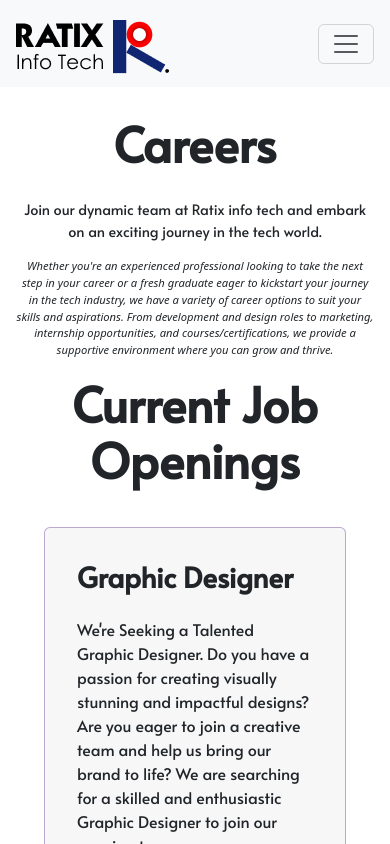
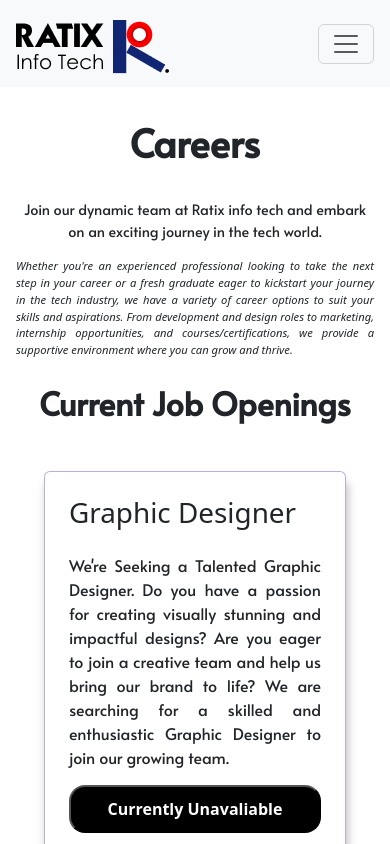
Before and after one commit to rahuldevhub/ratix-info-tech, a React (Create React App) app: page /careers in a window 390 px wide. Shown: the top 844 px of the page. Built offline with nearby package versions, Linux system fonts and the light colour scheme.

Commit message:
Update careers.css

```diff
--- a/src/styles/careers.css
+++ b/src/styles/careers.css
@@ -10,122 +10,136 @@
     font-family: 'Alata', sans-serif;
     font-weight: 700;
     line-height: 5rem;
-    font-size: 4em;
+    font-size: 3.4em;
     text-align: center;
 
 }
+
 .careers-title {
     font-family: 'Alata', sans-serif;
     font-weight: 700;
-    line-height: 5rem;
-    font-size: 4em;
+    line-height: 4.5rem;
+    font-size: 3.4em;
     text-align: center;
     padding-top: 4rem;
 
 }
-.careers-title-job{
+
+.careers-title-job {
     font-family: 'Alata', sans-serif;
     font-weight: 700;
     line-height: 5rem;
-    font-size: 4em;
+    font-size: 3.4em;
     text-align: center;
 
 }
-.careers-description12{
+
+.careers-description12 {
 
     padding-left: 12em;
     padding-right: 12em;
     /* font-style: italic; */
     padding-top: 1.5rem;
-
-    font-size: 2em;
+    font-size: 1.7em;
     font-family: 'Alata', sans-serif;
-
     text-align: center;
 }
-.careers-description1{
+
+.careers-description1 {
 
     padding-left: 12em;
     padding-right: 12em;
     font-style: italic;
     padding-top: 1.5rem;
     padding-bottom: 2.5rem;
-    font-size: 1.5em;
+    font-size: 1.4em;
     text-align: center;
 }
 
-.careers-description{
+.careers-description {
 
 
     /* font-style: italic; */
     padding-top: 1.5rem;
     padding-bottom: 2.5rem;
-    font-size: 1.5em;
+    font-size: 1.4em;
     text-align: center;
 }
 
-.careers-card-body{
-    padding-top: 1rem ;
+.careers-card-body {
+    padding-top: 1rem;
 }
-.careers-card-description h1 {
+
+.careers-card-description h3 {
     font-weight: 700;
     font-family: 'Alata', sans-serif;
 }
 
-.careers-card-description p{
-    margin-bottom: 0 ;
+.careers-card-description p {
+    margin-bottom: 0;
     padding-top: 1rem;
-
     font-family: 'Alata', sans-serif;
+    text-align: justify;
 
 }
 
-.careers-all-col{
+.careers-all-col {
     margin-top: 2rem;
-
 }
 
-.careers-col{
+.careers-col {
     /* border: solid 1px rebeccapurple; */
     text-align: center;
     padding: 4rem;
+}
 
-}
-.careers-button{
+.careers-button {
     color: white;
     text-decoration: none;
+
     background-color: black;
     text-align: center;
     font-size: 1rem;
-    font-weight: 100;
+    font-weight: 600;
     border-radius: 1rem;
     width: 100%;
     height: 3rem;
 }
+.careers-button:hover{
+    background: rgb(175, 175, 175);
+    color: red;
 
-.careers-card{
-    border: solid 0.1px rgba(102, 51, 153, 0.404) ;
-    background-color: rgba(128, 128, 128, 0.068);
+}
+.careers-card {
+    border: solid 0.1px rgba(102, 51, 153, 0.404);
+    background-color: rgba(255, 255, 255, 0.068);
+
+    -webkit-box-shadow: 2px 10px 10px 0px rgba(0,0,0,0.25);
+-moz-box-shadow: 2px 10px 10px 0px rgba(0,0,0,0.25);
+box-shadow: 2px 10px 10px 0px rgba(0,0,0,0.25);
+
 
 }
 
-.careers-card-content{
+.careers-card-content {
     margin: 2em;
 
 }
 
 @media only screen and (max-width: 992px) {
-    .careers{
+    .careers {
         margin-left: 1rem;
         margin-right: 1rem;
         margin-top: 1rem;
         padding-bottom: 0rem;
     }
-    .careers-title1{
-        font-size: 3REM;
+
+    .careers-title1 {
+        font-size: 2.4REM;
 
     }
-    .careers-description12{
+
+    .careers-description12 {
 
         padding-left: 0em;
         padding-right: 0em;
@@ -133,36 +147,43 @@
         text-align: center;
         padding-top: 0;
     }
-    .careers-title-job{
-        font-size: 3rem;
+
+    .careers-title-job {
+        font-size: 2rem;
         line-height: 3.5rem;
     }
-    .careers-description1{
+
+    .careers-description1 {
 
         padding: 0;
         font-size: .7em;
-        text-align: center;
+        text-align: justify;
     }
-    .careers-title{
+
+    .careers-title {
         padding-top: 0rem;
         font-size: 2rem;
-    line-height: 2.5rem;
+        line-height: 2.5rem;
 
     }
-    .careers-card-content{
-        margin: 1rem;
+
+    .careers-card-content {
+        margin: .5rem;
     }
-    .careers-description{
+
+    .careers-description {
         font-size: .7rem;
     }
-    .careers-description{
+
+    .careers-description {
         font-size: .7rem;
         padding-bottom: 0rem;
     }
-    .careers-col{
+
+    /* .careers-col {
 
         padding: 2rem;
-    }
+    } */
 
 
 
```
